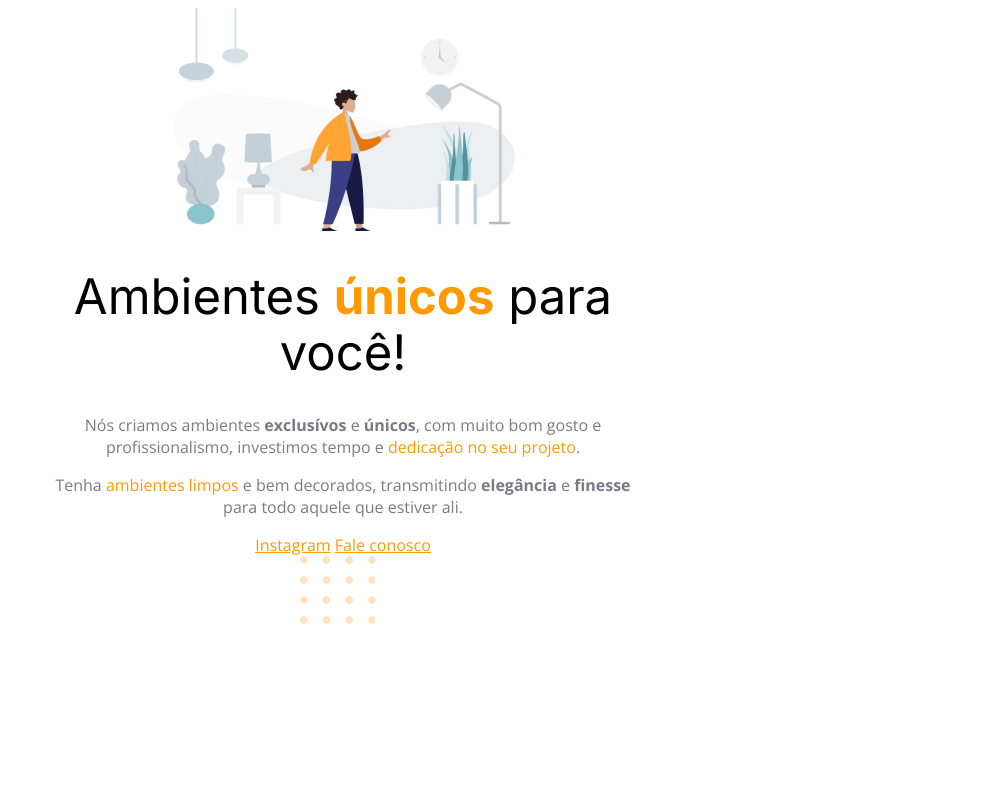
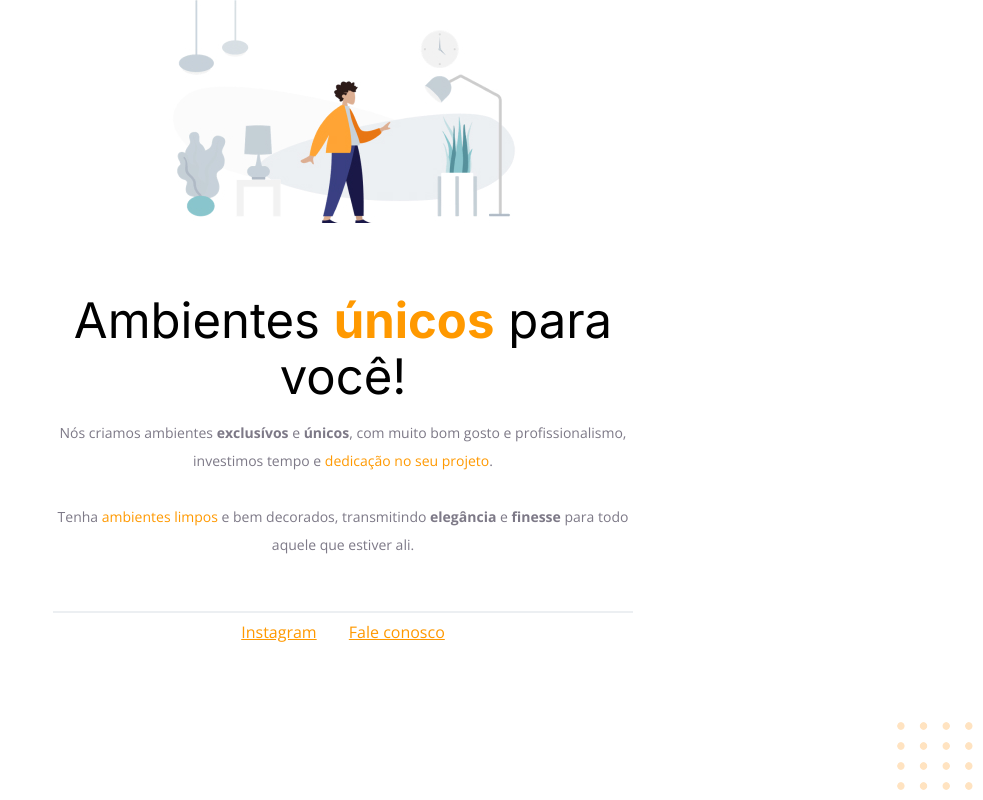
Before and after one commit to DaviCarvalhoo/web_base, a plain HTML site: page web/project_01/index.html in a window 1280 px wide. Shown: the whole page, without its empty margins (297-1280 px from the left). Drawn offline with nearby package versions, Linux system fonts and the light colour scheme.

Commit message:
finish project 01

```diff
--- a/web/project_01/index.html
+++ b/web/project_01/index.html
@@ -14,11 +14,13 @@
     <img src="assets/image.jpg" alt="desenho de uma pessoa com camisa amarela">
     <h1>Ambientes <span>únicos</span> para você!</h1>
 
-    <p>Nós criamos ambientes <strong>exclusívos</strong> e <strong>únicos</strong>, com muito bom gosto e profissionalismo, investimos tempo e <span>dedicação no seu projeto</span>. </p>
-
-    <p>Tenha <span>ambientes limpos</span> e bem decorados, transmitindo <strong>elegância</strong> e <strong>finesse</strong> para todo aquele que estiver ali.</p>
+    <p>Nós criamos ambientes <strong>exclusívos</strong> e <strong>únicos</strong>, com muito bom gosto e profissionalismo, investimos tempo e <span>dedicação no seu projeto</span>.
+    <br>
+    <br>
+    Tenha <span>ambientes limpos</span> e bem decorados, transmitindo <strong>elegância</strong> e <strong>finesse</strong> para todo aquele que estiver ali.</p>
   </div>
   <div id="footer">
+    <div id="line"></div>
     <a href="http://instagram.com" target="_blank" >Instagram</a>
     <a href="mailto:davicarvalhotech@gmail.com">Fale conosco</a>
   </div>
--- a/web/project_01/style.css
+++ b/web/project_01/style.css
@@ -1,16 +1,23 @@
 body{
   font-family: 'Open Sans', sans-serif;
   text-align: center;
+  margin: 0;
 }
 #hero{
   width: 592px;
-  margin: auto;
+  margin: 0 auto 52px;
+}
+
+#hero img{
+  margin-bottom: 32px;
 }
 h1{
   font-family: 'Inter', sans-serif;
   font-weight: 400;
   font-size: 49px;
   line-height: 56px;
+  margin-bottom: 1px;
+
 }
 h1 span{
   font-weight: bold;
@@ -18,6 +25,29 @@ h1 span{
 span, a{
   color: #FF9900;
 }
-p{
+p, footer{
   color: #7D7987;
+  font-size: 14px;
+  line-height: 28px;
 }
+
+#footer{
+  margin-bottom: 12px;
+}
+
+#footer a + a{
+  margin-left: 28px;
+
+}
+#line{
+  width: 578px;
+  height: 0px;
+  margin: 0 auto 8px;
+  border: 1px solid #eceff2;
+}
+
+#decor{
+  position: fixed;
+  bottom: 0px;
+  right: 0px;
+}
```
